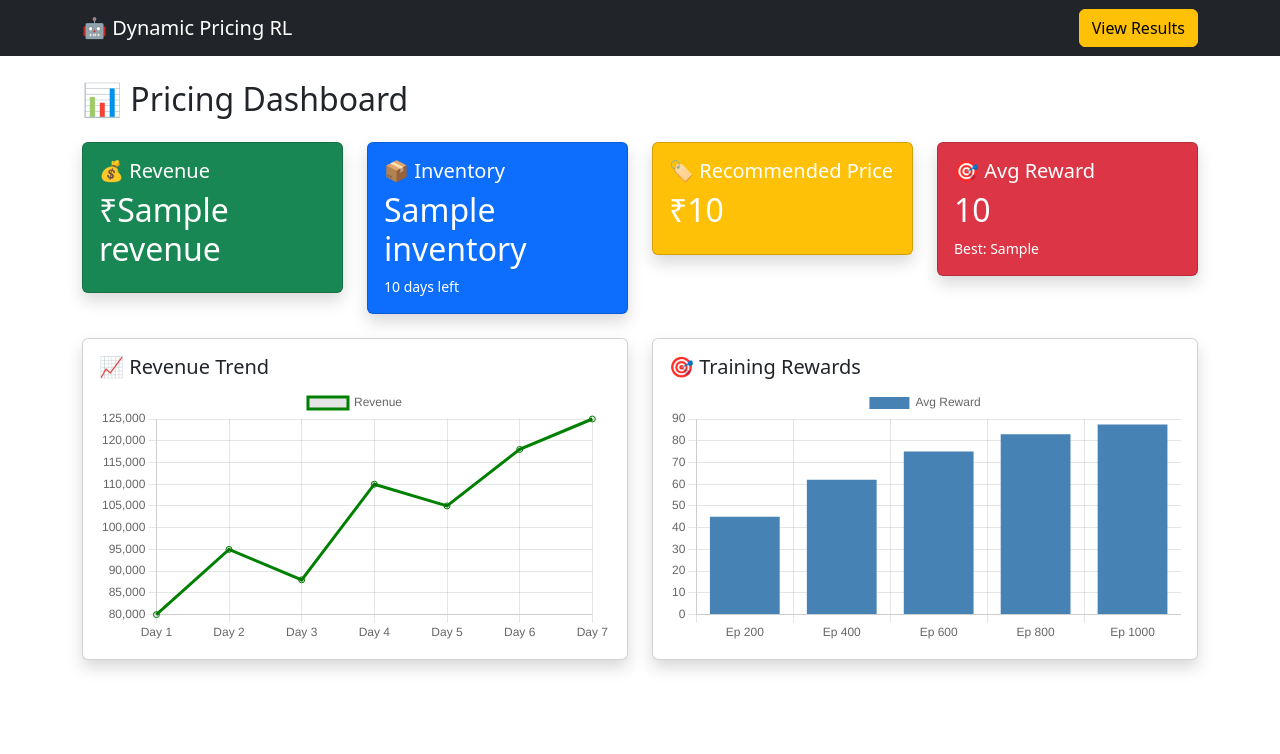
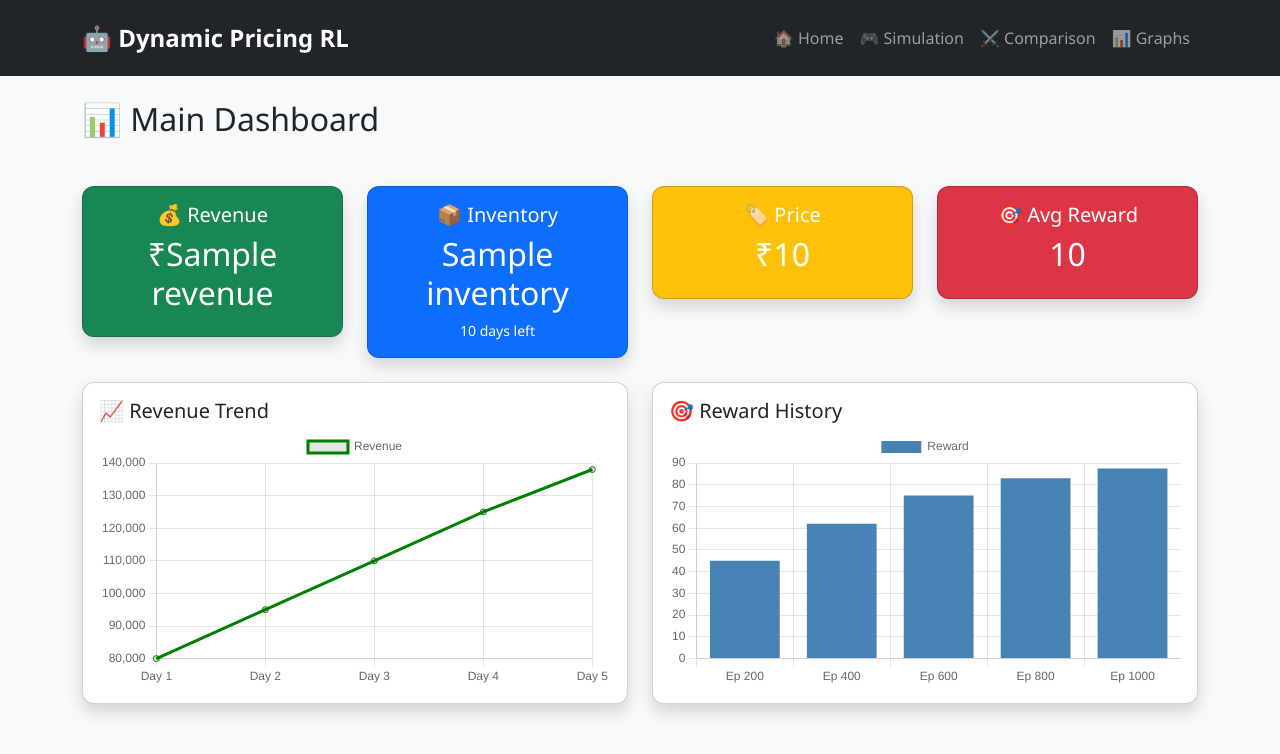
Before and after one commit to archana196/Dynamic-Pricing-RL, a Flask app: template flask_app/templates/dashboard.html in a window 1280 px wide. Shown: the top 754 px of the page. Run offline with Flask 3, Linux system fonts and the light colour scheme; the template is opened without the code that fills it: most values are stand-ins (such as "Sample title", 1, 10 or a date in 2020).

Commit message:
feat: finalize dashboard - all pages working

```diff
--- a/flask_app/templates/dashboard.html
+++ b/flask_app/templates/dashboard.html
@@ -1,97 +1,79 @@
-<!DOCTYPE html>
-<html lang="en">
-<head>
-    <meta charset="UTF-8">
-    <meta name="viewport" content="width=device-width, initial-scale=1.0">
-    <title>Dashboard - Dynamic Pricing RL</title>
-    <link rel="stylesheet" href="https://cdn.jsdelivr.net/npm/bootstrap@5.3.0/dist/css/bootstrap.min.css">
+{% extends "base.html" %}
+{% block title %}Dashboard{% endblock %}
+{% block content %}
 <script src="https://cdn.jsdelivr.net/npm/chart.js"></script>
-</head>
-<body>
-    <nav class="navbar navbar-dark bg-dark">
-        <div class="container">
-            <a class="navbar-brand" href="/">🤖 Dynamic Pricing RL</a>
-            <a href="/results" class="btn btn-warning">View Results</a>
-        </div>
-    </nav>
 
-    <div class="container mt-4">
-        <h2>📊 Pricing Dashboard</h2>
+<h2>📊 Main Dashboard</h2>
 
-        <!-- Stats Cards -->
-        <div class="row mt-4">
+<div class="row mt-4 g-4">
     <div class="col-md-3">
-                <div class="card text-white bg-success shadow p-3">
+        <div class="card text-white bg-success shadow p-3 text-center">
             <h5>💰 Revenue</h5>
             <h2>₹{{ data.revenue }}</h2>
         </div>
     </div>
     <div class="col-md-3">
-                <div class="card text-white bg-primary shadow p-3">
+        <div class="card text-white bg-primary shadow p-3 text-center">
             <h5>📦 Inventory</h5>
             <h2>{{ data.inventory }}</h2>
             <small>{{ data.days_remaining }} days left</small>
         </div>
     </div>
     <div class="col-md-3">
-                <div class="card text-white bg-warning shadow p-3">
-                    <h5>🏷️ Recommended Price</h5>
+        <div class="card text-white bg-warning shadow p-3 text-center">
+            <h5>🏷️ Price</h5>
             <h2>₹{{ data.recommended_price }}</h2>
         </div>
     </div>
     <div class="col-md-3">
-                <div class="card text-white bg-danger shadow p-3">
+        <div class="card text-white bg-danger shadow p-3 text-center">
             <h5>🎯 Avg Reward</h5>
             <h2>{{ data.avg_reward }}</h2>
-                    <small>Best: {{ data.best_reward }}</small>
         </div>
     </div>
 </div>
 
-        <!-- Charts -->
 <div class="row mt-4">
     <div class="col-md-6">
-                <div class="card p-3 shadow">
+        <div class="card shadow p-3">
             <h5>📈 Revenue Trend</h5>
             <canvas id="revenueChart"></canvas>
         </div>
     </div>
     <div class="col-md-6">
-                <div class="card p-3 shadow">
-                    <h5>🎯 Training Rewards</h5>
+        <div class="card shadow p-3">
+            <h5>🎯 Reward History</h5>
             <canvas id="rewardChart"></canvas>
         </div>
     </div>
 </div>
-    </div>
 
+{% endblock %}
+{% block scripts %}
 <script>
-        // Revenue Chart
 new Chart(document.getElementById('revenueChart'), {
     type: 'line',
     data: {
-                labels: ['Day 1','Day 2','Day 3','Day 4','Day 5','Day 6','Day 7'],
+        labels: ['Day 1','Day 2','Day 3','Day 4','Day 5'],
         datasets: [{
             label: 'Revenue',
-                    data: [80000, 95000, 88000, 110000, 105000, 118000, 125000],
+            data: [80000, 95000, 110000, 125000, 138000],
             borderColor: 'green',
             fill: false
         }]
     }
 });
 
-        // Reward Chart
 new Chart(document.getElementById('rewardChart'), {
     type: 'bar',
     data: {
         labels: ['Ep 200','Ep 400','Ep 600','Ep 800','Ep 1000'],
         datasets: [{
-                    label: 'Avg Reward',
+            label: 'Reward',
             data: [45, 62, 75, 83, 87.5],
             backgroundColor: 'steelblue'
         }]
     }
 });
 </script>
-</body>
-</html>
+{% endblock %}
```
Also changed, not shown: flask_app/routes.py (+15 -1 lines). Lines whose indentation alone changed are shown as unchanged.
